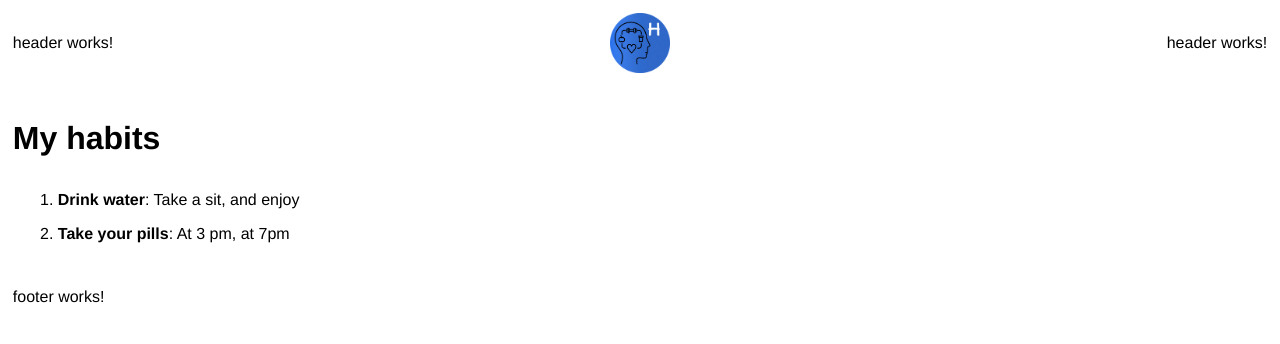
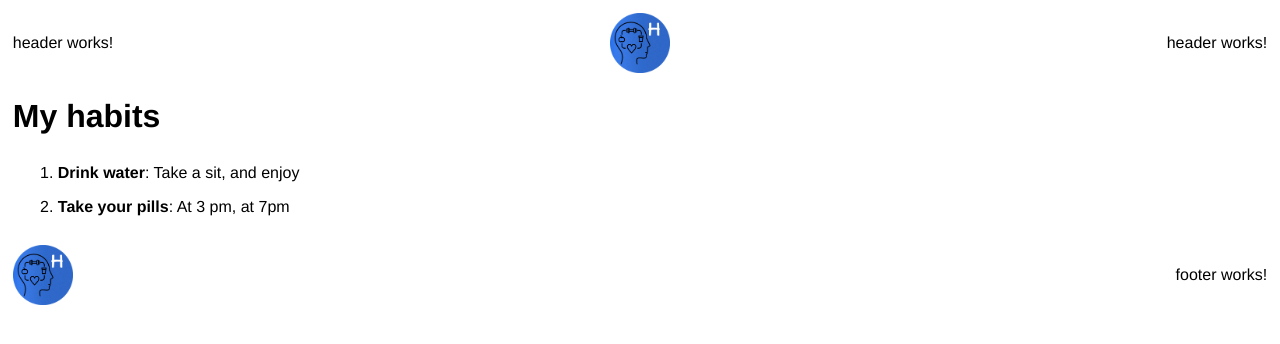
Before and after one commit to luchali/habit-tracker-angular, an Angular app: page / in a window 1280 px wide. Shown: the top 344 px of the page. Built offline with nearby package versions, Linux system fonts and the light colour scheme.

Commit message:
scss footer

```diff
--- a/src/app/footer/footer.html
+++ b/src/app/footer/footer.html
@@ -1,3 +1,4 @@
 <footer class="footer">
+    <img class="footer_logo" src="logo.png"/>
     <p class="footer_p">footer works!</p>
 </footer>
--- a/src/app/footer/footer.scss
+++ b/src/app/footer/footer.scss
@@ -1,3 +1,13 @@
 .footer {
-    padding: 1%
+    display: flex;
+    flex-direction: row;
+    justify-content: space-between;
+    align-items: center;
+    height: 60px;
+    margin: 0;
+    padding: 1%;
+
+    &_logo{
+        height: 100%;
+    }
 }
--- a/src/app/home/home.scss
+++ b/src/app/home/home.scss
@@ -1,3 +1,4 @@
 .home {
     padding: 1%;
+    margin: 0;
 }
```
